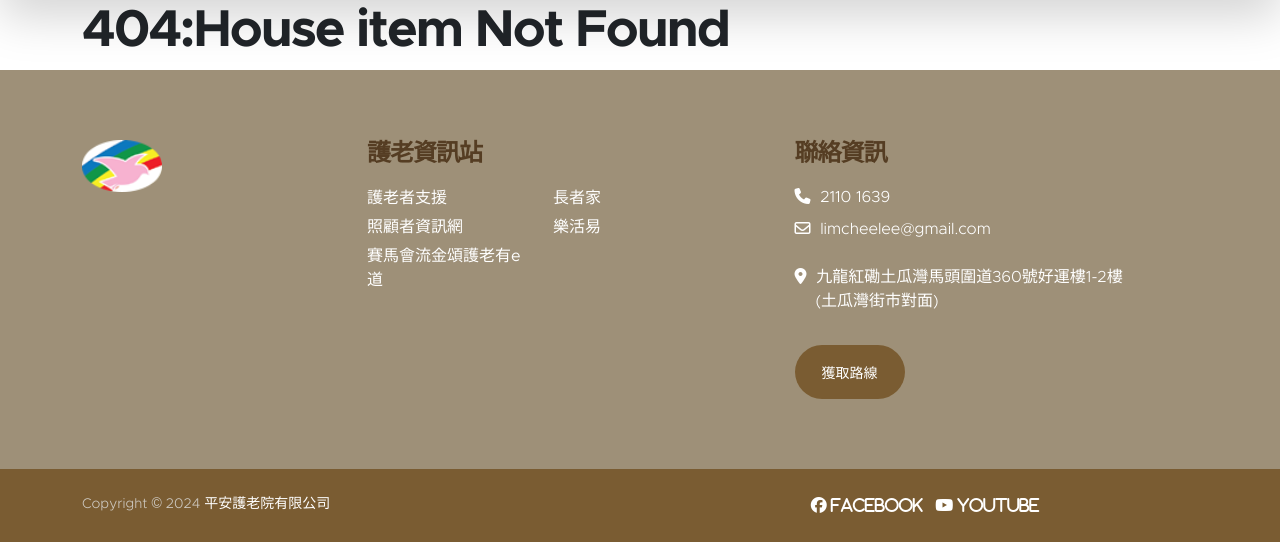
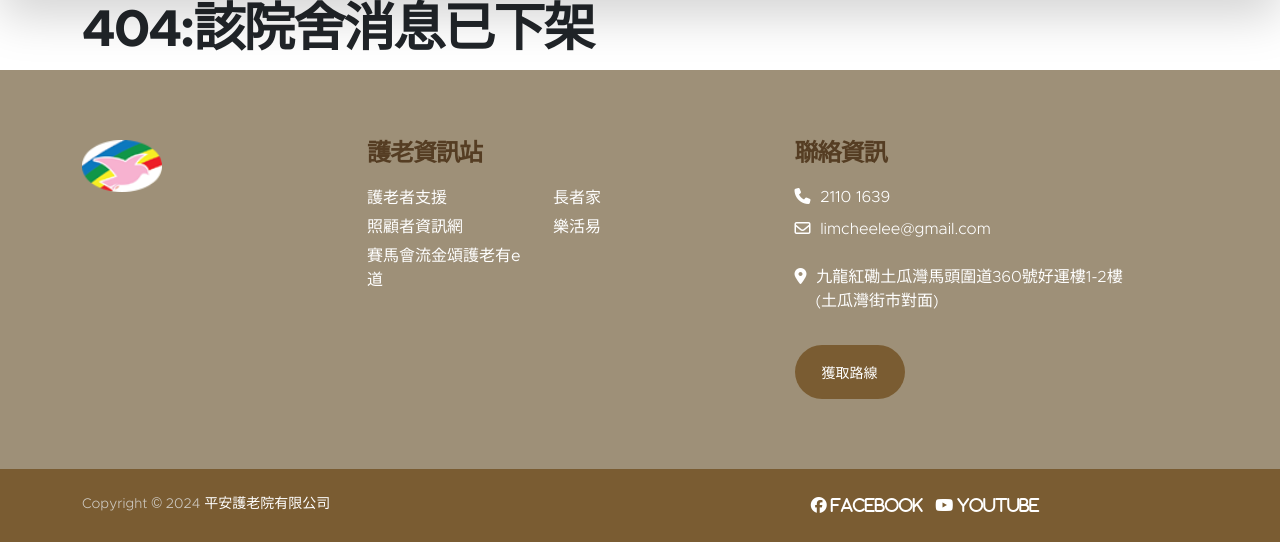
Before and after one commit to AcoHon53114/peace, a Django app: template templates/404.html in a window 1280 px wide. Shown: the part 113-655 px from the top of the page. Run offline with Django 4.2, Linux system fonts and the light colour scheme; the template is opened without the code that fills it, so the values that code supplies are empty; some libraries are stand-ins or nearby versions.

Commit message:
version 1.0

```diff
--- a/templates/404.html
+++ b/templates/404.html
@@ -3,6 +3,6 @@
 {% block title %} | Not Found 404 {% endblock %}
 {% block content %}
 <div class ="container">
-    <h1 class="max-auto">404:House item Not Found</h1>
+    <h1 class="max-auto">404:該院舍消息已下架</h1>
     </div>
     {% endblock %}
```
Also changed, not shown: media/photos/2024/10/04/Screenshot_2024-10-04_at_8.21.47PM.png (added), media/photos/2024/10/04/Screenshot_2024-10-04_at_8.22.29PM.png (added), media/photos/2024/10/04/q1.jpg (added), media/photos/2024/10/04/q2.jpeg (added), media/photos/2024/10/04/q3.jpg (added), media/photos/2024/10/04/q4.jpeg (added), 4 other files.
